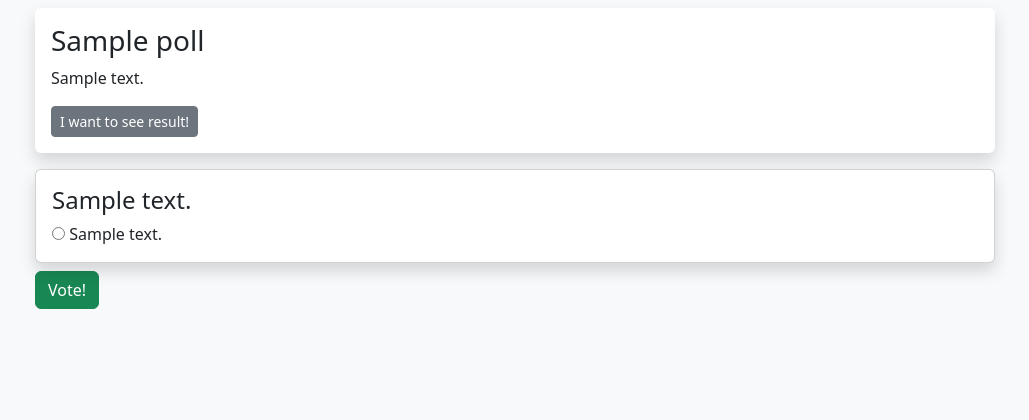
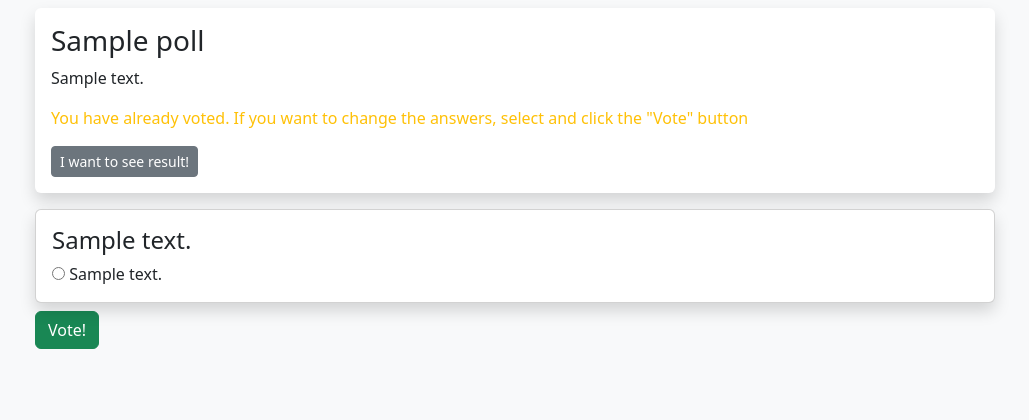
Before and after one commit to mblazhko/mysite, a Django app: page /polls/1/ in a window 1280 px wide. Shown: the part 48-468 px from the top of the page, without its empty margins (125-1154 px from the left). Run offline with Django 4.2, Linux system fonts and the light colour scheme; a user stored in the database is signed in; tables that the repository leaves empty hold one stand-in row (values such as "Sample post").

Commit message:
add answer not duplicate after user re-voted

```diff
--- a/polls/models.py
+++ b/polls/models.py
@@ -1,3 +1,4 @@
+from django.contrib.auth import get_user_model
 from django.db import models
 from django.utils import timezone
 
@@ -29,6 +30,7 @@ class Choice(models.Model):
 
 class Answer(models.Model):
     choice = models.ForeignKey(Choice, on_delete=models.CASCADE)
+    owner = models.ForeignKey(get_user_model(), on_delete=models.CASCADE)
 
     def __str__(self) -> str:
         return (
--- a/polls/views.py
+++ b/polls/views.py
@@ -30,19 +30,28 @@ def poll_detail(request, pk) -> HttpResponse:
     poll = Poll.objects.prefetch_related(
         "question_set__choice_set__answer_set"
     ).get(pk=pk)
+    user = request.user
+    has_voted = Answer.objects.filter(owner=user, choice__question__poll=poll).exists()
 
     if request.method == "POST":
         for question in poll.question_set.all():
             choice_id = request.POST.get(f"choice_{question.id}")
             if choice_id:
                 choice = Choice.objects.get(pk=choice_id)
-                Answer.objects.create(choice=choice)
+                answer = Answer.objects.filter(
+                    choice__question=question, owner=user).first()
+                if answer:
+                    answer.choice = choice
+                    answer.save()
+                else:
+                    Answer.objects.create(choice=choice,
+                                          owner=user)
 
         return HttpResponseRedirect(
             reverse("polls:poll-results", args=(poll.id,))
         )
 
-    return render(request, "polls/poll_detail.html", {"poll": poll})
+    return render(request, "polls/poll_detail.html", {"poll": poll, "has_voted": has_voted})
 
 
 class ResultsView(generic.DetailView):
--- a/templates/allauth/socialaccount/login.html
+++ b/templates/allauth/socialaccount/login.html
@@ -1,9 +1,9 @@
 {% extends "base.html" %}
 {% load i18n %}
 {% load allauth %}
-{% block head_title %}
+{% block title %}
     {% trans "Sign In" %}
-{% endblock head_title %}
+{% endblock title %}
 {% block content %}
     <div class="container mt-5">
         <div class="row justify-content-center">
--- a/templates/polls/poll_detail.html
+++ b/templates/polls/poll_detail.html
@@ -9,6 +9,9 @@
     <div class="card-body d-flex flex-column align-items-start justify-content-between">
       <h3 class="card-title">{{ poll.poll_name }}</h3>
       <p class="card-text">{{ poll.poll_description }}</p>
+      {% if has_voted %}
+      	<p class="text-warning">You have already voted. If you want to change the answers, select and click the "Vote" button</p>
+      {% endif %}
       <a href="{% url "polls:poll-results" pk=poll.id %}"
          class="btn btn-sm btn-secondary">I want to see result!</a>
     </div>
```
Also changed, not shown: polls/migrations/0005_answer_owner_alter_poll_pub_date.py (added).
